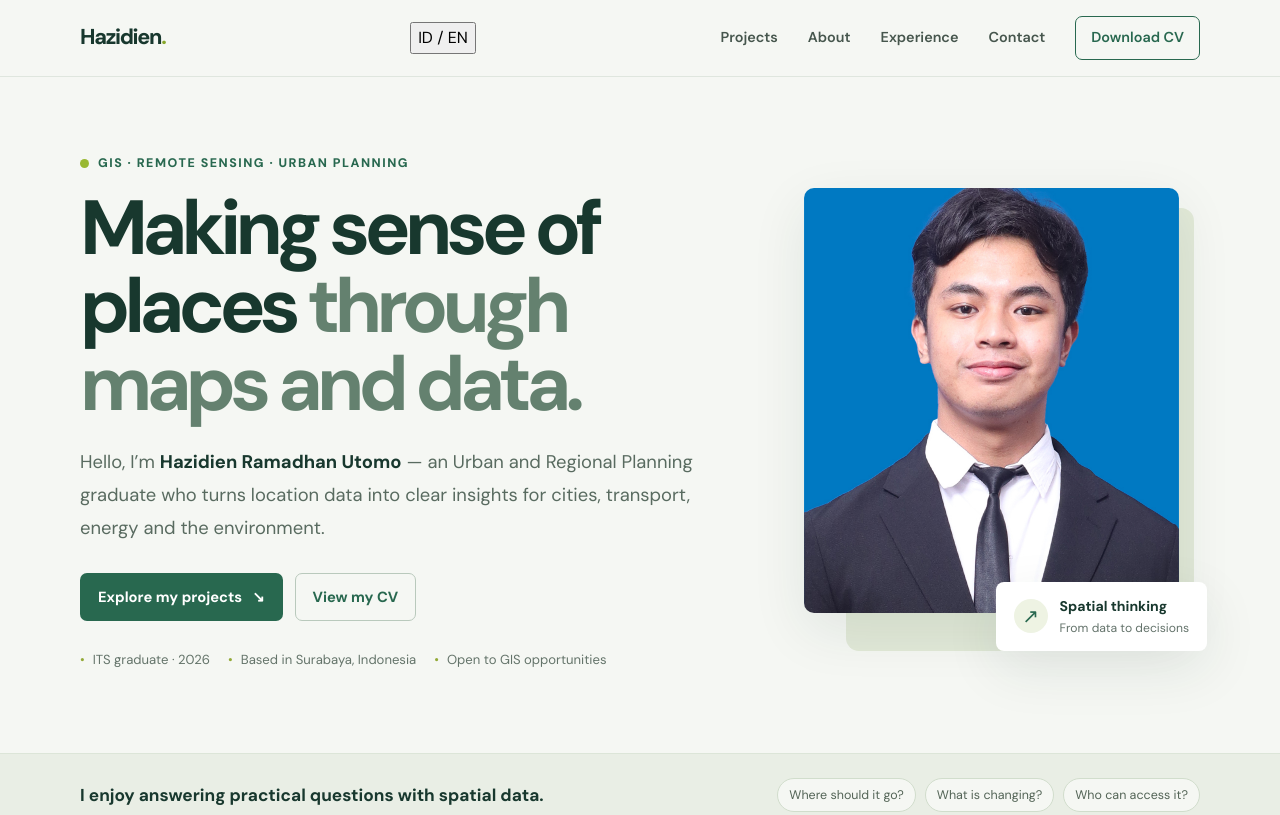
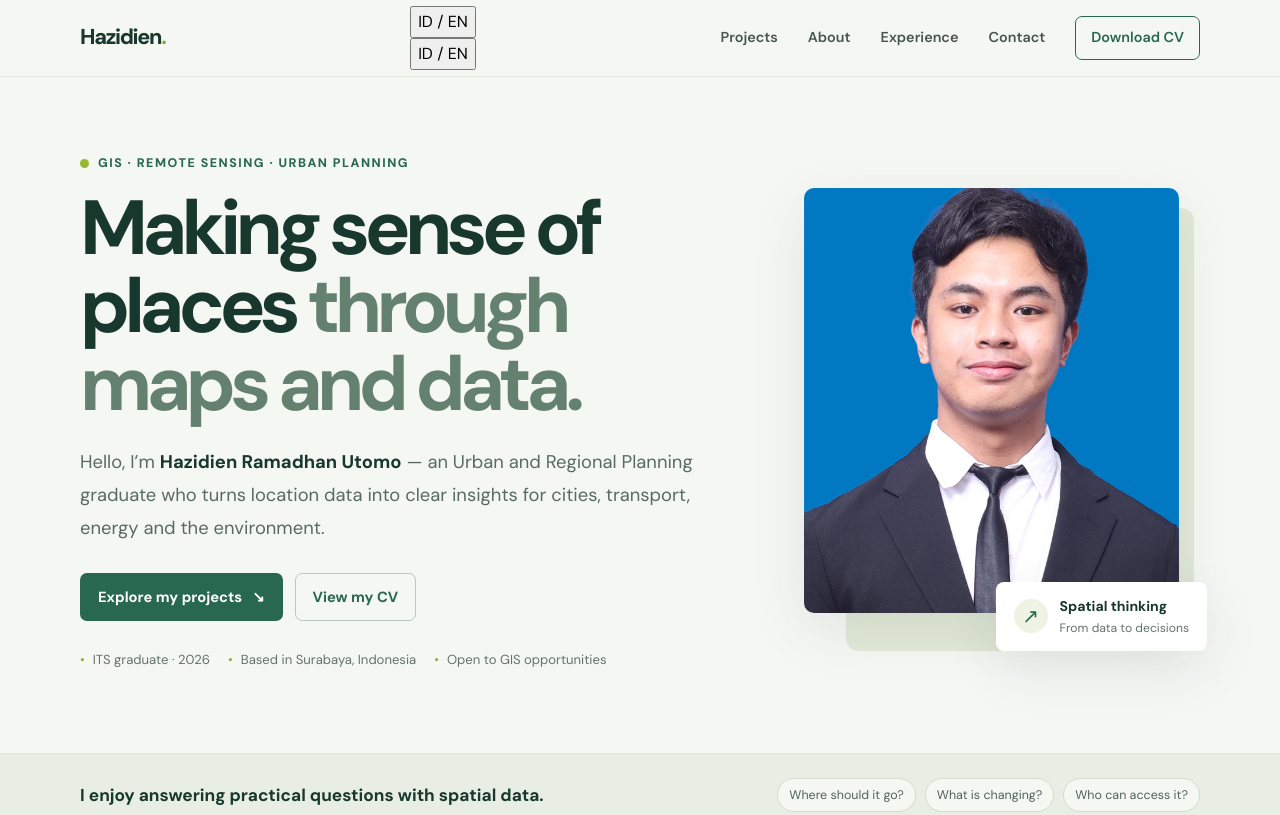
Before and after one commit to Hazidien/Portofolio, a plain HTML site: page index.html in a window 1280 px wide. Shown: the top 815 px of the page. Drawn offline with Linux system fonts and the light colour scheme.

```diff
--- a/index.html
+++ b/index.html
@@ -16,7 +16,7 @@
 <header class="site-header">
   <div class="container nav-wrap">
     <a class="brand" href="#home" aria-label="Hazidien home">Hazidien<span>.</span></a>
-    <div class="nav-controls"><button class="language-toggle" id="language-toggle" type="button" aria-label="Switch language">ID / EN</button><button class="menu-toggle" type="button" aria-expanded="false" aria-controls="site-nav">Menu</button></div>
+    <div class="nav-controls"><button class="language-toggle" id="language-toggle" type="button" aria-label="Switch language">ID / EN</button><div class="nav-controls"><button class="language-toggle" id="language-toggle" type="button" aria-label="Switch language">ID / EN</button><button class="menu-toggle" type="button" aria-expanded="false" aria-controls="site-nav">Menu</button></div></div>
     <nav id="site-nav" class="nav-links" aria-label="Main navigation">
       <a href="#work">Projects</a><a href="#about">About</a><a href="#experience">Experience</a><a href="#contact">Contact</a>
       <a class="nav-cta" href="assets/Hazidien-CV.pdf" target="_blank" rel="noopener">Download CV</a>
```
